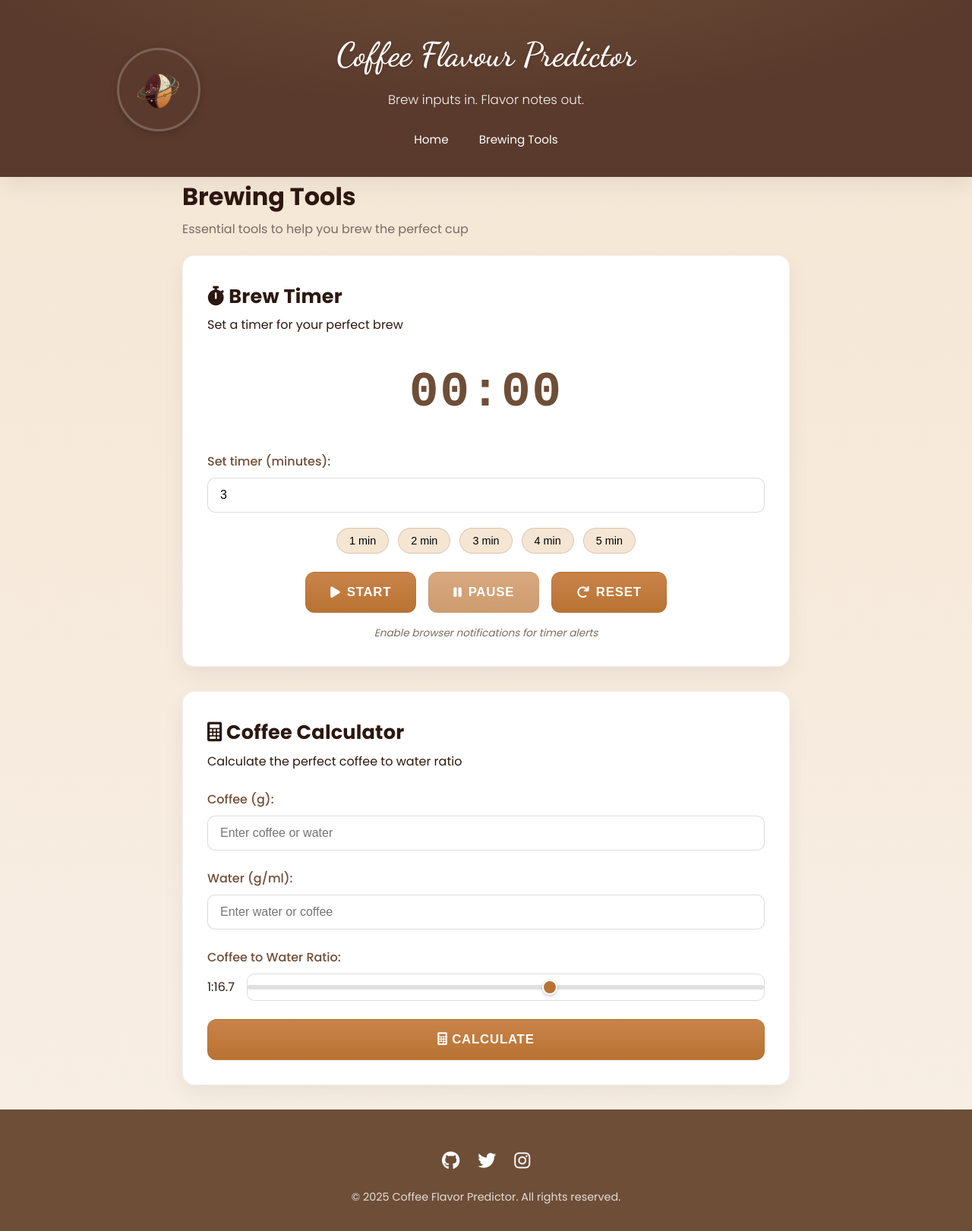
After one commit to Hrk84ya/Coffee, a Flask app: page /brewing-tools in a window 1280 px wide. The commit adds this page. Shown: the whole page at 76% size. Run offline with Flask 3, Linux system fonts and the light colour scheme.

Commit message:
Added Brewing Tools

```diff
--- a/app.py
+++ b/app.py
@@ -79,6 +79,10 @@ else:
 def home():
     return render_template('index.html')
 
+@app.route('/brewing-tools')
+def brewing_tools():
+    return render_template('brewing_tools.html')
+
 @app.route('/predict', methods=['POST'])
 def predict():
     if predictor is None:
--- /dev/null
+++ b/static/js/brewing-tools.js
@@ -0,0 +1,216 @@
+// Brewing Timer
+class BrewingTimer {
+    constructor() {
+        this.timer = null;
+        this.remainingTime = 0;
+        this.isRunning = false;
+        this.notificationSound = new Audio('https://assets.mixkit.co/sfx/preview/mixkit-alarm-digital-clock-beep-989.mp3');
+        this.initializeElements();
+        this.setupEventListeners();
+    }
+
+    initializeElements() {
+        // Timer elements
+        this.timerDisplay = document.getElementById('timer-display');
+        this.timerInput = document.getElementById('timer-input');
+        this.startTimerBtn = document.getElementById('start-timer');
+        this.pauseTimerBtn = document.getElementById('pause-timer');
+        this.resetTimerBtn = document.getElementById('reset-timer');
+        this.timerPresets = document.querySelectorAll('.timer-preset');
+    }
+
+    setupEventListeners() {
+        if (this.startTimerBtn) {
+            this.startTimerBtn.addEventListener('click', () => this.startTimer());
+        }
+        if (this.pauseTimerBtn) {
+            this.pauseTimerBtn.addEventListener('click', () => this.pauseTimer());
+        }
+        if (this.resetTimerBtn) {
+            this.resetTimerBtn.addEventListener('click', () => this.resetTimer());
+        }
+
+        // Add preset timer buttons
+        this.timerPresets.forEach(preset => {
+            preset.addEventListener('click', (e) => {
+                const minutes = parseInt(e.target.dataset.minutes);
+                this.setTimer(minutes * 60);
+            });
+        });
+
+        // Request notification permission
+        if ('Notification' in window) {
+            Notification.requestPermission();
+        }
+    }
+
+    setTimer(seconds) {
+        this.remainingTime = seconds;
+        this.updateDisplay();
+    }
+
+    startTimer() {
+        if (this.isRunning) return;
+
+        if (this.remainingTime <= 0) {
+            const inputMinutes = parseInt(this.timerInput.value) || 3;
+            this.remainingTime = inputMinutes * 60;
+        }
+
+        this.isRunning = true;
+        this.timer = setInterval(() => this.tick(), 1000);
+        this.updateButtonStates();
+    }
+
+    pauseTimer() {
+        clearInterval(this.timer);
+        this.isRunning = false;
+        this.updateButtonStates();
+    }
+
+    resetTimer() {
+        clearInterval(this.timer);
+        this.isRunning = false;
+        this.remainingTime = 0;
+        this.timerInput.value = '3';
+        this.updateDisplay();
+        this.updateButtonStates();
+    }
+
+    tick() {
+        if (this.remainingTime <= 0) {
+            this.timerComplete();
+            return;
+        }
+        this.remainingTime--;
+        this.updateDisplay();
+    }
+
+    updateDisplay() {
+        if (!this.timerDisplay) return;
+
+        const minutes = Math.floor(this.remainingTime / 60);
+        const seconds = this.remainingTime % 60;
+        this.timerDisplay.textContent = `${minutes.toString().padStart(2, '0')}:${seconds.toString().padStart(2, '0')}`;
+    }
+
+    updateButtonStates() {
+        if (!this.startTimerBtn || !this.pauseTimerBtn) return;
+
+        this.startTimerBtn.disabled = this.isRunning;
+        this.pauseTimerBtn.disabled = !this.isRunning;
+    }
+
+    timerComplete() {
+        clearInterval(this.timer);
+        this.isRunning = false;
+        this.remainingTime = 0;
+        this.updateDisplay();
+        this.updateButtonStates();
+        this.notifyUser("Brew Time's Up!");
+    }
+
+    notifyUser(message) {
+        // Play sound
+        this.notificationSound.play().catch(e => console.log("Couldn't play sound:", e));
+
+        // Show notification if permitted
+        if (Notification.permission === 'granted') {
+            new Notification('Coffee Timer', { body: message });
+        }
+
+        // Fallback alert
+        alert(message);
+    }
+}
+
+// Brewing Calculator
+class BrewingCalculator {
+    constructor() {
+        this.initializeElements();
+        this.setupEventListeners();
+    }
+
+    initializeElements() {
+        // Calculator elements
+        this.calculatorForm = document.getElementById('calculator-form');
+        this.coffeeAmount = document.getElementById('coffee-amount');
+        this.waterAmount = document.getElementById('water-amount');
+        this.ratio = document.getElementById('ratio');
+        this.ratioValue = document.getElementById('ratio-value');
+        this.calculateBtn = document.getElementById('calculate-ratio');
+        this.resultDisplay = document.getElementById('calculator-result');
+    }
+
+    setupEventListeners() {
+        if (this.calculatorForm) {
+            this.calculatorForm.addEventListener('submit', (e) => {
+                e.preventDefault();
+                this.calculate();
+            });
+        }
+
+        if (this.ratio) {
+            this.ratio.addEventListener('input', () => {
+                this.ratioValue.textContent = `1:${this.ratio.value}`;
+            });
+        }
+    }
+
+    calculate() {
+        const ratioValue = parseFloat(this.ratio.value);
+
+        if (this.coffeeAmount.value && !this.waterAmount.value) {
+            // Calculate water amount
+            const coffee = parseFloat(this.coffeeAmount.value);
+            const water = coffee * ratioValue;
+            this.waterAmount.value = water.toFixed(1);
+            this.showResult(`For ${coffee}g of coffee, use ${water.toFixed(1)}g of water`);
+        }
+        else if (!this.coffeeAmount.value && this.waterAmount.value) {
+            // Calculate coffee amount
+            const water = parseFloat(this.waterAmount.value);
+            const coffee = water / ratioValue;
+            this.coffeeAmount.value = coffee.toFixed(1);
+            this.showResult(`For ${water}g of water, use ${coffee.toFixed(1)}g of coffee`);
+        }
+        else if (this.coffeeAmount.value && this.waterAmount.value) {
+            // Calculate ratio
+            const coffee = parseFloat(this.coffeeAmount.value);
+            const water = parseFloat(this.waterAmount.value);
+            const calculatedRatio = (water / coffee).toFixed(1);
+            this.ratio.value = calculatedRatio;
+            this.ratioValue.textContent = `1:${calculatedRatio}`;
+            this.showResult(`Your coffee to water ratio is 1:${calculatedRatio}`);
+        }
+    }
+
+    showResult(message) {
+        if (!this.resultDisplay) return;
+
+        this.resultDisplay.textContent = message;
+        this.resultDisplay.style.display = 'block';
+
+        // Hide after 5 seconds
+        setTimeout(() => {
+            this.resultDisplay.style.opacity = '0';
+            setTimeout(() => {
+                this.resultDisplay.style.display = 'none';
+                this.resultDisplay.style.opacity = '1';
+            }, 500);
+        }, 5000);
+    }
+}
+
+// Initialize tools when DOM is loaded
+document.addEventListener('DOMContentLoaded', () => {
+    // Initialize timer if elements exist
+    if (document.getElementById('timer-display')) {
+        window.brewingTimer = new BrewingTimer();
+    }
+
+    // Initialize calculator if elements exist
+    if (document.getElementById('calculator-form')) {
+        window.brewingCalculator = new BrewingCalculator();
+    }
+});
--- a/templates/base.html
+++ b/templates/base.html
@@ -88,7 +88,34 @@
             margin-bottom: 0.25rem;
             text-shadow: 0 2px 4px rgba(0,0,0,0.1);
         }
-        .tagline { font-weight: 300; opacity: 0.95; font-size: 1.05rem; margin-top: 0.35rem; }
+        .tagline { font-weight: 300; opacity: 0.95; font-size: 1.05rem; margin: 0.35rem 0 0.5rem; }
+
+/* Navigation */
+.main-nav {
+    display: flex;
+    gap: 1.5rem;
+    margin-top: 0.75rem;
+    justify-content: center;
+}
+
+.nav-link {
+    color: white;
+    text-decoration: none;
+    font-weight: 400;
+    font-size: 0.95rem;
+    padding: 0.3rem 0.5rem;
+    border-radius: 4px;
+    transition: all 0.2s ease;
+}
+
+.nav-link:hover {
+    background: rgba(255, 255, 255, 0.15);
+}
+
+.nav-link.active {
+    font-weight: 500;
+    background: rgba(255, 255, 255, 0.1);
+}
 
         /* Main */
         main { padding: 4.5rem 0; min-height: calc(100vh - 300px); }
@@ -319,6 +346,10 @@
                     <div class="logo-text">
                         <h1 class="logo">Coffee Flavour Predictor</h1>
                         <p class="tagline">Brew inputs in. Flavor notes out.</p>
+                        <nav class="main-nav">
+                            <a href="/" class="nav-link">Home</a>
+                            <a href="/brewing-tools" class="nav-link">Brewing Tools</a>
+                        </nav>
                     </div>
                 </div>
             </div>
--- /dev/null
+++ b/templates/brewing_tools.html
@@ -0,0 +1,195 @@
+{% extends "base.html" %}
+
+{% block content %}
+<div class="tools-container">
+    <h1>Brewing Tools</h1>
+    <p class="subtitle">Essential tools to help you brew the perfect cup</p>
+
+    <!-- Timer Section -->
+    <div class="card">
+        <h2><i class="fas fa-stopwatch"></i> Brew Timer</h2>
+        <p>Set a timer for your perfect brew</p>
+
+        <div class="timer-display" id="timer-display">00:00</div>
+
+        <div class="form-group">
+            <label for="timer-input">Set timer (minutes):</label>
+            <input type="number" id="timer-input" min="1" max="60" value="3">
+        </div>
+
+        <div class="timer-presets">
+            <button class="timer-preset" data-minutes="1">1 min</button>
+            <button class="timer-preset" data-minutes="2">2 min</button>
+            <button class="timer-preset" data-minutes="3">3 min</button>
+            <button class="timer-preset" data-minutes="4">4 min</button>
+            <button class="timer-preset" data-minutes="5">5 min</button>
+        </div>
+
+        <div class="timer-controls">
+            <button id="start-timer" class="btn"><i class="fas fa-play"></i> Start</button>
+            <button id="pause-timer" class="btn" disabled><i class="fas fa-pause"></i> Pause</button>
+            <button id="reset-timer" class="btn"><i class="fas fa-redo"></i> Reset</button>
+        </div>
+
+        <p class="timer-hint">Enable browser notifications for timer alerts</p>
+    </div>
+
+    <!-- Brewing Calculator Section -->
+    <div class="card">
+        <h2><i class="fas fa-calculator"></i> Coffee Calculator</h2>
+        <p>Calculate the perfect coffee to water ratio</p>
+
+        <form id="calculator-form" class="calculator-form">
+            <div class="form-group">
+                <label for="coffee-amount">Coffee (g):</label>
+                <input type="number" id="coffee-amount" step="0.1" min="0" placeholder="Enter coffee or water">
+            </div>
+
+            <div class="form-group">
+                <label for="water-amount">Water (g/ml):</label>
+                <input type="number" id="water-amount" step="1" min="0" placeholder="Enter water or coffee">
+            </div>
+
+            <div class="form-group">
+                <label for="ratio">Coffee to Water Ratio:</label>
+                <div class="range-container">
+                    <span id="ratio-value">1:16.7</span>
+                    <input type="range" id="ratio" min="12" max="20" step="0.1" value="16.7">
+                </div>
+            </div>
+
+            <button type="submit" class="btn btn-block" id="calculate-ratio">
+                <i class="fas fa-calculator"></i> Calculate
+            </button>
+
+            <div id="calculator-result" class="calculator-result"></div>
+        </form>
+    </div>
+</div>
+
+<style>
+.tools-container {
+    max-width: 800px;
+    margin: 0 auto;
+}
+
+/* Timer Styles */
+.timer-display {
+    font-size: 4rem;
+    font-weight: 700;
+    text-align: center;
+    margin: 1.5rem 0;
+    color: var(--mocha);
+    font-family: 'Courier New', monospace;
+    letter-spacing: 2px;
+}
+
+.timer-presets {
+    display: flex;
+    gap: 0.75rem;
+    margin: 1.25rem 0;
+    flex-wrap: wrap;
+    justify-content: center;
+}
+
+.timer-preset {
+    background: var(--beige);
+    border: 1px solid rgba(111, 78, 55, 0.2);
+    border-radius: 20px;
+    padding: 0.5rem 1rem;
+    cursor: pointer;
+    transition: all 0.2s ease;
+    font-size: 0.9rem;
+}
+
+.timer-preset:hover {
+    background: var(--copper);
+    color: white;
+    border-color: var(--copper);
+}
+
+.timer-controls {
+    display: flex;
+    gap: 1rem;
+    margin-top: 1.5rem;
+    justify-content: center;
+    flex-wrap: wrap;
+}
+
+.timer-controls .btn {
+    min-width: 120px;
+    display: flex;
+    align-items: center;
+    justify-content: center;
+    gap: 0.5rem;
+}
+
+.timer-hint {
+    font-size: 0.85rem;
+    color: var(--text-muted);
+    text-align: center;
+    margin-top: 1rem;
+    font-style: italic;
+}
+
+/* Calculator Styles */
+.calculator-form {
+    margin-top: 1.5rem;
+}
+
+.calculator-form .form-group {
+    margin-bottom: 1.5rem;
+}
+
+.calculator-form input[type="number"] {
+    padding: 0.8rem 1rem;
+    border: 1px solid rgba(44,24,16,0.15);
+    border-radius: 10px;
+    width: 100%;
+    font-size: 1rem;
+}
+
+.calculator-form input:focus {
+    outline: none;
+    border-color: var(--copper);
+    box-shadow: 0 0 0 2px rgba(184, 115, 51, 0.25);
+}
+
+.calculator-result {
+    margin-top: 1.5rem;
+    padding: 1rem;
+    background: rgba(156, 175, 136, 0.1);
+    border-radius: 8px;
+    border-left: 4px solid var(--sage);
+    display: none;
+    transition: all 0.3s ease;
+}
+
+/* Responsive Adjustments */
+@media (max-width: 600px) {
+    .timer-display {
+        font-size: 3rem;
+    }
+
+    .timer-controls {
+        flex-direction: column;
+    }
+
+    .timer-controls .btn {
+        width: 100%;
+    }
+
+    .timer-presets {
+        gap: 0.5rem;
+    }
+
+    .timer-preset {
+        padding: 0.4rem 0.8rem;
+        font-size: 0.8rem;
+    }
+}
+</style>
+
+<!-- Include the brewing tools JavaScript -->
+<script src="{{ url_for('static', filename='js/brewing-tools.js') }}"></script>
+{% endblock %}
```
